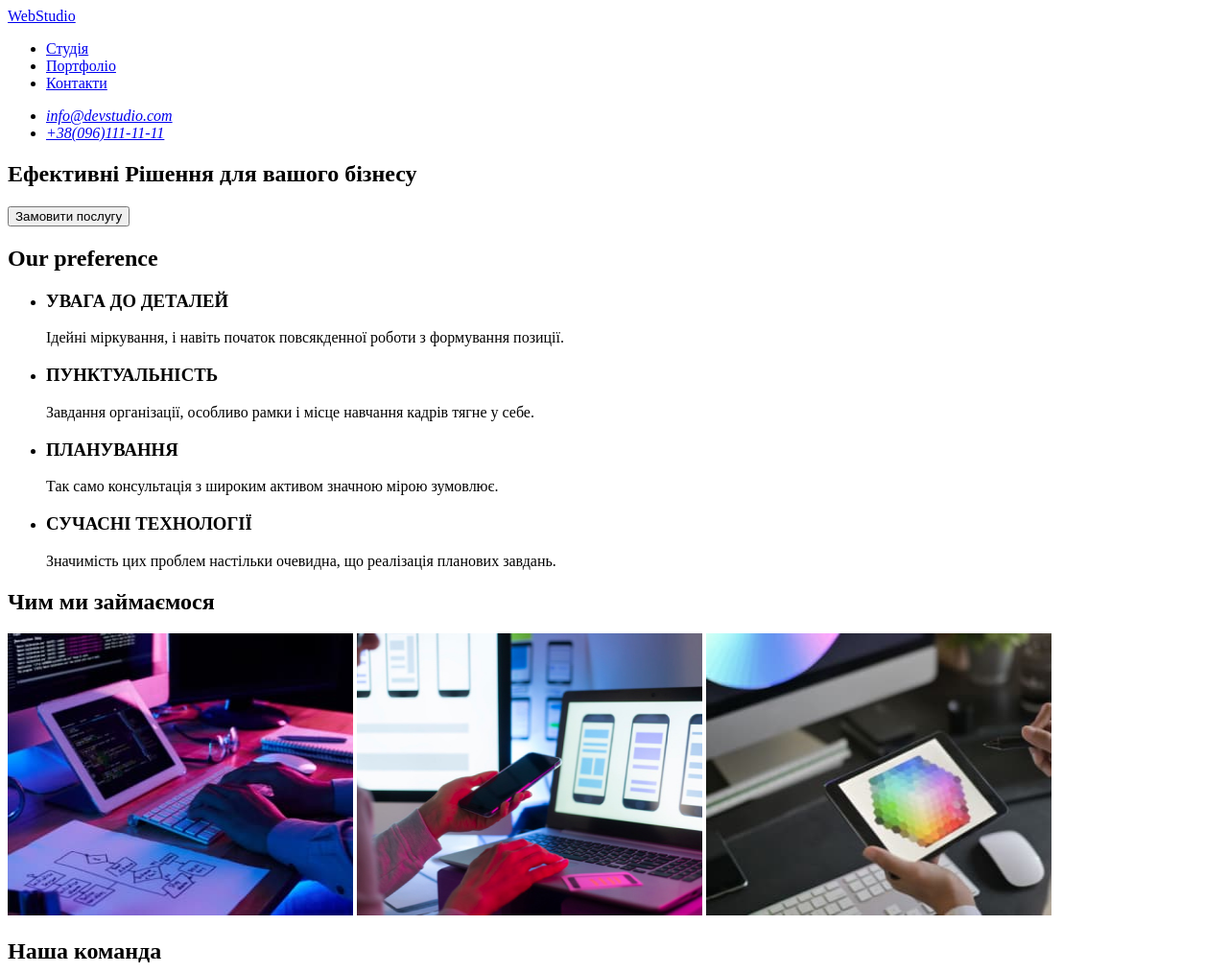
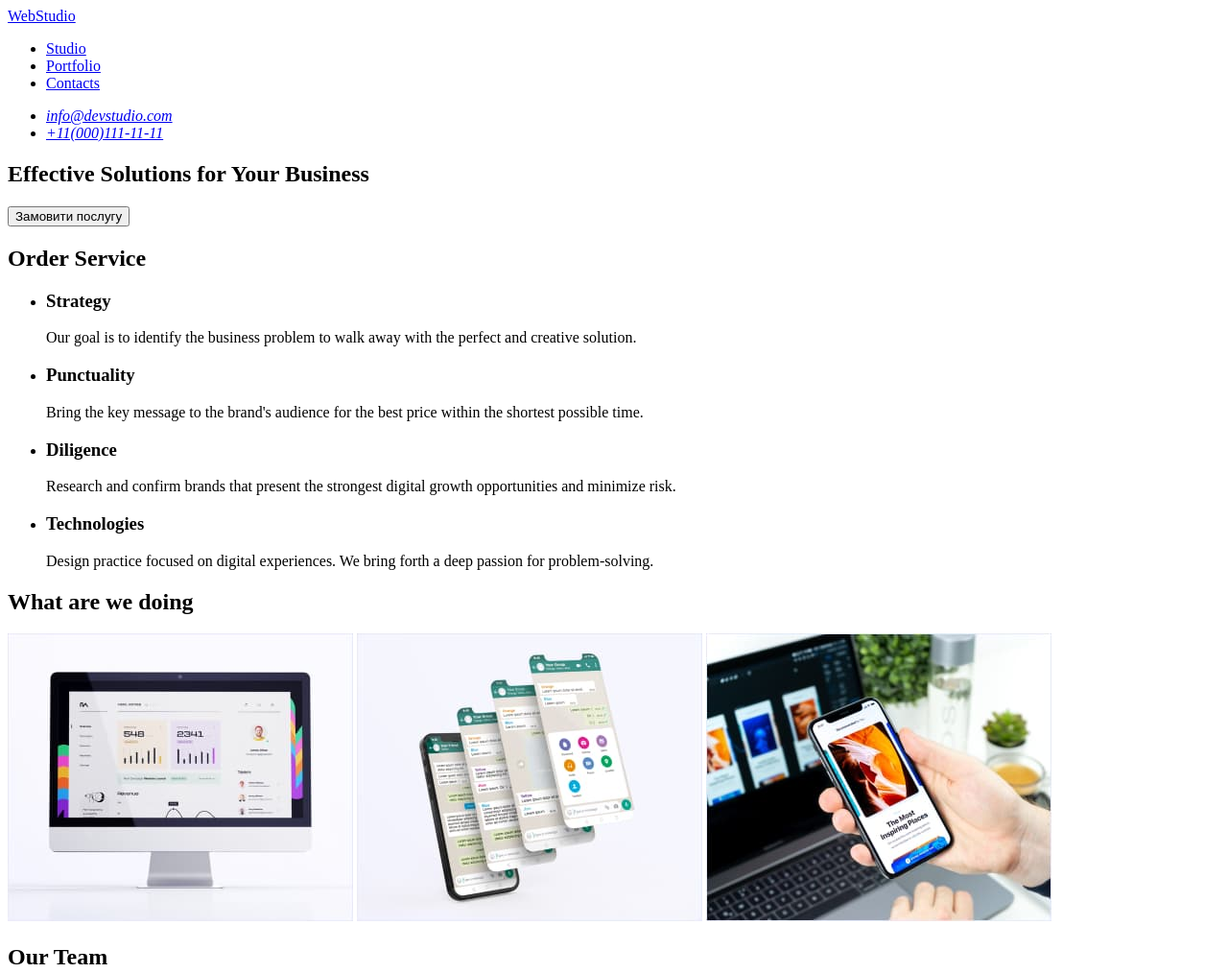
Before and after one commit to diana080299/Home-work-1, a plain HTML site: page index.html in a window 1280 px wide. Shown: the top 1014 px of the page at 96% size. Drawn offline with Linux system fonts and the light colour scheme.

Commit message:
change images

```diff
--- a/index.html
+++ b/index.html
@@ -14,9 +14,9 @@
         <nav>
             <a href="./index.html">WebStudio</a>
             <ul>
-                <li><a href="/">Студія</a></li>
-                <li><a href="/">Портфоліо</a></li>
-                <li><a href="/">Контакти</a></li>
+                <li><a href="/">Studio</a></li>
+                <li><a href="/">Portfolio</a></li>
+                <li><a href="/">Contacts</a></li>
             </ul>
         </nav>
         <address>
@@ -25,7 +25,7 @@
                     <a href="mailto:info@devstudio.com">info@devstudio.com</a>
                 </li>
                 <li>
-                    <a href="tel:+380961111111">+38(096)111-11-11</a>
+                    <a href="tel:+110001111111">+11(000)111-11-11</a>
                 </li>
             </ul>
         </address>
@@ -33,60 +33,64 @@
     <main>
         <!--Шапка-->
         <section>
-            <h1>Ефективні Pішення для вашого бізнесу</h1>
+            <h1>Effective Solutions for Your Business</h1>
             <button type="button">Замовити послугу</button>
         </section>
         <!--Опис сторiнки-->
         <section>
-            <h2>Our preference</h2>
+            <h2>Order Service</h2>
             <ul>
                 <li>
-                    <h3>УВАГА ДО ДЕТАЛЕЙ</h3>
-                    <p>Ідейні міркування, і навіть початок повсякденної роботи з формування позиції.</p>
+                    <h3>Strategy</h3>
+                    <p>Our goal is to identify the business problem to walk away with the perfect and creative solution.
+                    </p>
                 </li>
                 <li>
-                    <h3>ПУНКТУАЛЬНІСТЬ</h3>
-                    <p>Завдання організації, особливо рамки і місце навчання кадрів тягне у себе.</p>
+                    <h3>Punctuality</h3>
+                    <p>Bring the key message to the brand's audience for the best price within the shortest possible
+                        time.</p>
                 </li>
                 <li>
-                    <h3>ПЛАНУВАННЯ</h3>
-                    <p>Так само консультація з широким активом значною мірою зумовлює.</p>
+                    <h3>Diligence</h3>
+                    <p>Research and confirm brands that present the strongest digital growth opportunities and minimize
+                        risk.</p>
                 </li>
                 <li>
-                    <h3>СУЧАСНІ ТЕХНОЛОГІЇ</h3>
-                    <p>Значимість цих проблем настільки очевидна, що реалізація планових завдань.</p>
+                    <h3>Technologies</h3>
+                    <p>Design practice focused on digital experiences. We bring forth a deep passion for
+                        problem-solving.</p>
                 </li>
             </ul>
         </section>
         <!--Опис роботи-->
         <section>
-            <h2>Чим ми займаємося</h2>
-            <img src="./images/img.jpg" alt="write-code" width="360" height="294">
-            <img src="./images/boxdes.jpg" alt="maket" width="360" height="294">
-            <img src="./images/boxcolor.jpg" alt="design" width="360" height="294">
+            <h2>What are we doing</h2>
+            <img src="./images/img1.jpg" alt="exsample1" width="360" height="300">
+            <img src="./images/img2.jpg" alt="exsample2" width="360" height="300">
+            <img src="./images/img3.jpg" alt="exsample3" width="360" height="300">
         </section>
         <!--Команда-->
         <section>
-            <h2>Наша команда</h2>
+            <h2>Our Team</h2>
             <ul>
                 <li>
-                    <img src="./images/first.jpg" alt="Designer" width="264" height="260">
-                    <h3>Ігор Дем'яненко</h3>
+                    <img src="./images/MarkG.jpg" alt="Designer" width="264" height="260">
+                    <h3>Mark Guerrero</h3>
                     <p>Product Designer</p>
                 </li>
                 <li>
-                    <img src="./images/second.jpg" alt="Frontent" width="264" height="260">
-                    <h3>Ольга Рєпіна</h3>
+                    <img src="./images/TomFord.jpg" alt="Fronten" width="264" height="260">
+                    <h3>Tom Ford</h3>
                     <p>Frontend Developer</p>
                 </li>
                 <li>
-                    <img src="./images/three.jpg" alt="marketing" width="264" height="260">
-                    <h3>Микола Тарасов</h3>
+                    <img src="./images/CamilaGa.jpg" alt="market" width="264" height="260">
+                    <h3>Camila Garcia</h3>
                     <p>Marketing</p>
                 </li>
                 <li>
-                    <img src="./images/four.jpg" alt="desigen-ui" width="264" height="260">
-                    <h3>Михайло Єрмаков</h3>
+                    <img src="./images/DanielW.jpg" alt="UI" width="264" height="260">
+                    <h3>Daniel Wilson</h3>
                     <p>UI Designer</p>
                 </li>
             </ul>
@@ -94,9 +98,8 @@
     </main>
     <footer>
         <a href="./index.html">WebStudio</a>
-        <p> м. Київ, пр-т Лесі Українки, 26
-            <a href="info@devstudio.com">info@devstudio.com</a>
-            <a href="+380961111111">+38(096)111-11-11</a>
+        <p>
+            Increase the flow of customers and sales for your business with digital marketing & growth solutions.
         </p>
     </footer>
 </body>
```
Also changed, not shown: images/CamilaGa.jpg (added), images/DanielW.jpg (added), images/MarkG.jpg (added), images/TomFord.jpg (added), images/WebStudio.jpg (deleted), images/boxcolor.jpg (deleted), images/boxdes.jpg (deleted), images/first.jpg (deleted), images/four.jpg (deleted), images/img.jpg (deleted), images/img1.jpg (added), images/img2.jpg (added), images/img3.jpg (added), images/second.jpg (deleted), 1 more files, 2 other files.
